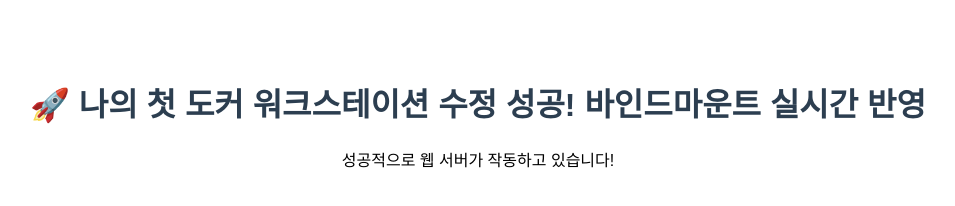
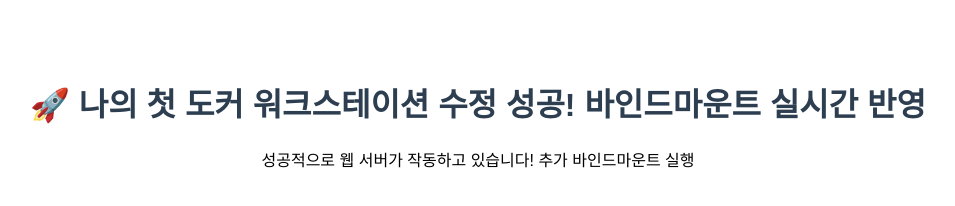
Before and after one commit to student2026-11/my-workstation, a plain HTML site: page app/index.html in a window 1280 px wide. Shown: the whole page, without its empty margins (162-1117 px from the left). Drawn offline with Linux system fonts and the light colour scheme.

Commit message:
리드미 최종 수정 캠쳐 첨부 11/23

```diff
--- a/app/index.html
+++ b/app/index.html
@@ -10,6 +10,6 @@
 </head>
 <body>
     <h1>🚀 나의 첫 도커 워크스테이션 수정 성공! 바인드마운트 실시간 반영  </h1>
-    <p>성공적으로 웹 서버가 작동하고 있습니다!</p>
+    <p>성공적으로 웹 서버가 작동하고 있습니다! 추가 바인드마운트 실행</p>
 </body>
 </html>
```
Also changed, not shown: image-10.png (added), image-7.png (added), image-8.png (added), image-9.png (added), 1 other file.
